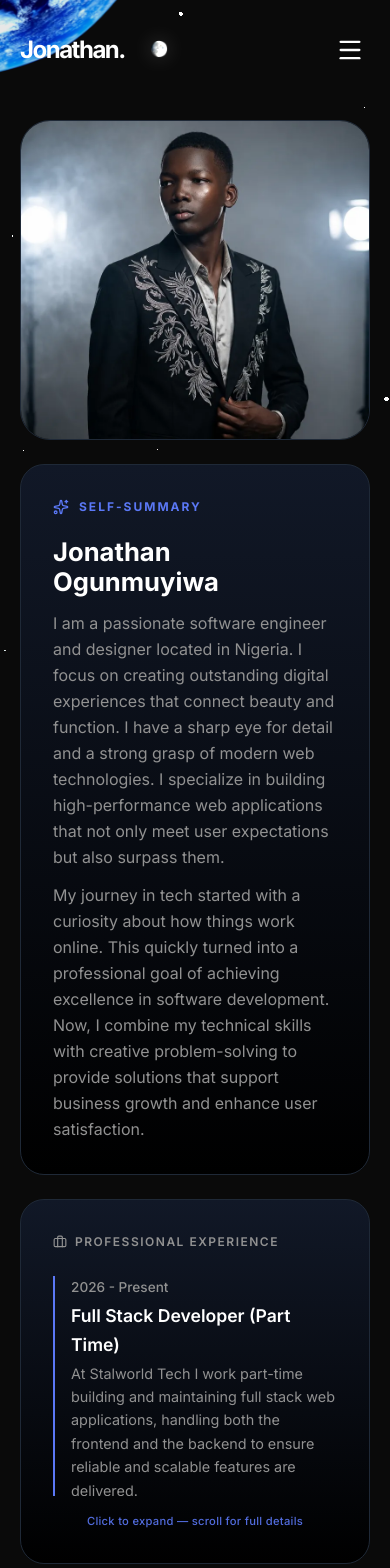
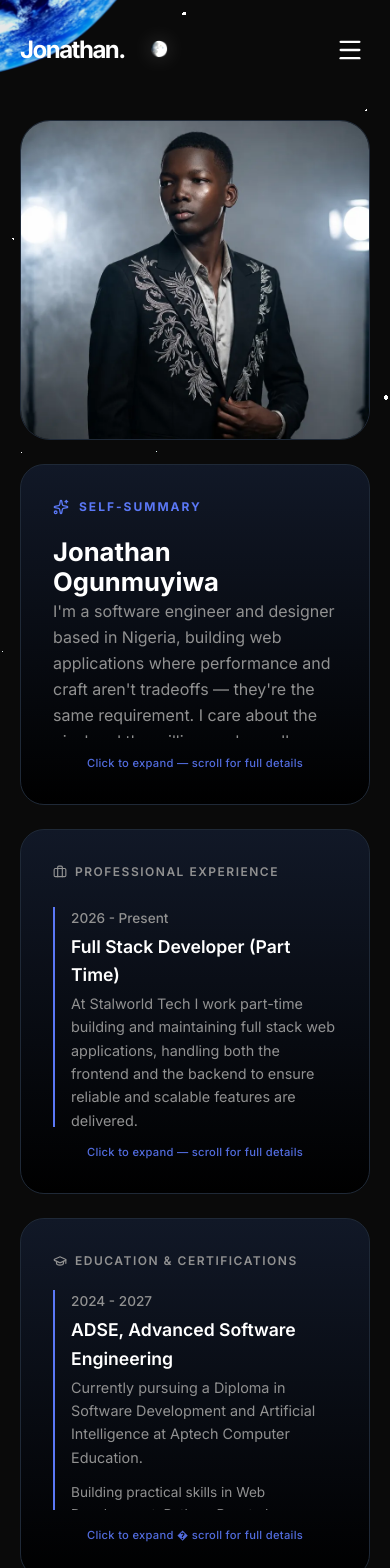
Before and after one commit to ogunmuyiwajonathan/Jonathan-portfolio, a React (Vite) app: page /about in a window 390 px wide. Shown: the top 1568 px of the page. Built offline with nearby package versions, Linux system fonts and the light colour scheme.

Commit message:
Fix profile image crop at md breakpoint and responsive tweaks

```diff
--- a/src/pages/About.tsx
+++ b/src/pages/About.tsx
@@ -35,6 +35,7 @@ export default function About() {
     usePageTitle('About');
     const [educationExpanded, setEducationExpanded] = useState(false);
     const [experienceExpanded, setExperienceExpanded] = useState(false);
+    const [summaryExpanded, setSummaryExpanded] = useState(false);
     const [showAllSkills, setShowAllSkills] = useState(false);
     const [expandedServices, setExpandedServices] = useState<Record<string, boolean>>({});
     const experienceScrollRef = useRef<HTMLDivElement>(null);
@@ -128,8 +129,8 @@ export default function About() {
         <>
             <div className="grid grid-cols-1 gap-6 mb-[60px] lg:grid-cols-4">
                 {/* Profile Image Card */}
-                <SpotlightCard className="lg:col-span-1 !p-0 bg-gradient-to-br from-[#2ea9ff] to-[#0056b3] h-[320px] lg:h-auto overflow-hidden group border border-border-color rounded-[30px]" spotlightColor="rgba(46, 169, 255, 0.2)">
-                    <img src="/images/profile.webp" alt="Jonathan Ogunmuyiwa - Full Stack Developer" width={400} height={500} loading="eager" fetchPriority="high" decoding="async" className="w-full h-full object-cover block transition-all duration-[800ms] group-hover:scale-110" />
+                <SpotlightCard className="lg:col-span-1 !p-0 bg-gradient-to-br from-[#2ea9ff] to-[#0056b3] h-[320px] md:h-[400px] lg:h-auto overflow-hidden group border border-border-color rounded-[30px]" spotlightColor="rgba(46, 169, 255, 0.2)">
+                    <img src="/images/profile.webp" alt="Jonathan Ogunmuyiwa - Full Stack Developer" width={400} height={500} loading="eager" fetchPriority="high" decoding="async" className="w-full h-full object-cover object-center md:object-[center_20%] lg:object-center block transition-all duration-[800ms] group-hover:scale-110" />
                 </SpotlightCard>
 
                 {/* Self Summary Card */}
@@ -144,12 +145,102 @@ export default function About() {
                         direction="top"
                         className="text-[clamp(1.6rem,5vw,2.2rem)] mt-[15px] font-bold leading-[1.2] text-white"
                     />
-                    <p className="text-text-dim text-[1rem] max-w-[550px] mt-[12px] leading-relaxed">
-                        I am a passionate software engineer and designer located in Nigeria. I focus on creating outstanding digital experiences that connect beauty and function. I have a sharp eye for detail and a strong grasp of modern web technologies. I specialize in building high-performance web applications that not only meet user expectations but also surpass them.
-                    </p>
-                    <p className="text-text-dim text-[1rem] max-w-[550px] mt-[12px] leading-relaxed">
-                        My journey in tech started with a curiosity about how things work online. This quickly turned into a professional goal of achieving excellence in software development. Now, I combine my technical skills with creative problem-solving to provide solutions that support business growth and enhance user satisfaction.
-                    </p>
+                    {/* Desktop: always full text */}
+                    <div className="hidden md:block max-w-[550px] mt-[12px]">
+                        <p className="text-text-dim text-[1rem] leading-relaxed">
+                            I'm a software engineer and designer based in Nigeria, building web applications where performance and craft aren't tradeoffs — they're the same requirement. I care about the pixel and the millisecond equally.
+                        </p>
+                        <p className="text-text-dim text-[1rem] mt-[12px] leading-relaxed">
+                            It started as curiosity about how the web actually works under the hood. That curiosity never really left — it just turned into a discipline. I'm still learning, still testing new tools and approaches, still chasing the version of "good" that's one step past what I currently know.
+                        </p>
+                        <p className="text-text-dim text-[1rem] mt-[12px] leading-relaxed">
+                            I bring that same restlessness to client work: solving real business problems with code and design that hold up under scrutiny, not just first impressions.
+                        </p>
+                    </div>
+                    {/* Mobile: truncated with modal expand */}
+                    <div className="md:hidden">
+                        {summaryExpanded && (
+                            <button
+                                type="button"
+                                aria-label="Close self-summary"
+                                className="fixed inset-0 z-[90] bg-black/65 backdrop-blur-[2px] cursor-default"
+                                onClick={() => setSummaryExpanded(false)}
+                            />
+                        )}
+                        <div
+                            role={summaryExpanded ? undefined : 'button'}
+                            tabIndex={summaryExpanded ? -1 : 0}
+                            aria-expanded={summaryExpanded}
+                            aria-label={summaryExpanded ? undefined : 'Expand self-summary'}
+                            onClick={(e) => {
+                                e.stopPropagation();
+                                if (!summaryExpanded) setSummaryExpanded(true);
+                            }}
+                            onKeyDown={(e) => {
+                                if (!summaryExpanded && (e.key === 'Enter' || e.key === ' ')) {
+                                    e.preventDefault();
+                                    setSummaryExpanded(true);
+                                }
+                            }}
+                            className={`rounded-[30px] outline-none transition-shadow ${
+                                summaryExpanded ? 'cursor-default' : 'cursor-pointer focus-visible:ring-2 focus-visible:ring-accent-blue/50'
+                            }`}
+                        >
+                            <div
+                                className={`transition-all duration-300 ease-out ${
+                                    summaryExpanded
+                                        ? '!fixed !left-1/2 !top-1/2 !-translate-x-1/2 !-translate-y-1/2 z-[100] w-[min(92vw,560px)] max-h-[min(88vh,680px)] overflow-hidden shadow-2xl ring-1 ring-accent-blue/25 bg-[#161616] p-[32px_16px] sm:p-[32px] rounded-[30px]'
+                                        : 'max-h-[140px] overflow-hidden'
+                                }`}
+                            >
+                                {summaryExpanded && (
+                                    <div className="flex items-center justify-between gap-3 mb-[20px] shrink-0">
+                                        <div className="text-[0.75rem] font-semibold text-text-dim tracking-[1.5px] flex items-center gap-[8px]">
+                                            <Sparkles size={14} /> SELF-SUMMARY
+                                        </div>
+                                        <button
+                                            type="button"
+                                            aria-label="Close"
+                                            className="shrink-0 rounded-lg p-1.5 text-text-dim hover:bg-white/10 hover:text-white transition-colors"
+                                            onClick={(e) => {
+                                                e.stopPropagation();
+                                                setSummaryExpanded(false);
+                                            }}
+                                        >
+                                            <X size={18} />
+                                        </button>
+                                    </div>
+                                )}
+                                {summaryExpanded && (
+                                    <div className="font-bold text-[1.5rem] text-white mb-[16px]">
+                                        Jonathan Ogunmuyiwa
+                                    </div>
+                                )}
+                                <div
+                                    className={`space-y-[12px] min-h-0 ${
+                                        summaryExpanded
+                                            ? 'min-h-0 flex-1 overflow-y-auto overflow-x-hidden pr-1 -mr-1 [scrollbar-gutter:stable]'
+                                            : ''
+                                    }`}
+                                >
+                                    <p className="text-text-dim text-[1rem] leading-relaxed">
+                                        I'm a software engineer and designer based in Nigeria, building web applications where performance and craft aren't tradeoffs — they're the same requirement. I care about the pixel and the millisecond equally.
+                                    </p>
+                                    <p className="text-text-dim text-[1rem] leading-relaxed">
+                                        It started as curiosity about how the web actually works under the hood. That curiosity never really left — it just turned into a discipline. I'm still learning, still testing new tools and approaches, still chasing the version of "good" that's one step past what I currently know.
+                                    </p>
+                                    <p className="text-text-dim text-[1rem] leading-relaxed">
+                                        I bring that same restlessness to client work: solving real business problems with code and design that hold up under scrutiny, not just first impressions.
+                                    </p>
+                                </div>
+                            </div>
+                            {!summaryExpanded && (
+                                <p className="text-[0.7rem] text-accent-blue/90 mt-4 text-center font-medium tracking-wide shrink-0">
+                                    Click to expand — scroll for full details
+                                </p>
+                            )}
+                        </div>
+                    </div>
                 </SpotlightCard>
 
                 {/* Experience Card - click to bring forward and scroll full content */}
@@ -456,7 +547,7 @@ export default function About() {
                             </svg>
                         </a>
                         <a href="https://www.linkedin.com/in/jonathan-ogunmuyiwa" target="_blank" rel="noopener noreferrer" className="w-[50px] h-[50px] border border-border-color rounded-full flex items-center justify-center bg-[rgba(255,255,255,0.03)] transition-all duration-300 text-text-dim hover:bg-white hover:text-black hover:border-white hover:scale-110">
-                            <Linkedin size={20} />
+                            <Linkedin size={20}/>
                         </a>
                         <a href="https://github.com/ogunmuyiwajonathan" target="_blank" rel="noopener noreferrer" className="w-[50px] h-[50px] border border-border-color rounded-full flex items-center justify-center bg-[rgba(255,255,255,0.03)] transition-all duration-300 text-text-dim hover:bg-white hover:text-black hover:border-white hover:scale-110">
                             <Github size={20} />
--- a/src/pages/Home.tsx
+++ b/src/pages/Home.tsx
@@ -209,10 +209,6 @@ export default function Home() {
                         </div>
                     </SpotlightCard>
 
-                    {/* â”€â”€ ROW 3 â”€â”€â”€â”€â”€â”€â”€â”€â”€â”€â”€â”€â”€â”€â”€â”€â”€â”€â”€â”€â”€â”€â”€â”€â”€â”€â”€â”€â”€â”€â”€â”€â”€â”€â”€â”€â”€â”€â”€â”€â”€â”€â”€â”€â”€â”€â”€â”€â”€â”€â”€â”€â”€
-               [ Tech Stack (col-span-2) ] [ Socials ] [ Stats ]
-          â”€â”€â”€â”€â”€â”€â”€â”€â”€â”€â”€â”€â”€â”€â”€â”€â”€â”€â”€â”€â”€â”€â”€â”€â”€â”€â”€â”€â”€â”€â”€â”€â”€â”€â”€â”€â”€â”€â”€â”€â”€â”€â”€â”€â”€â”€â”€â”€â”€â”€â”€â”€â”€â”€â”€â”€â”€â”€â”€â”€â”€â”€â”€ */}
-
                     {/* Tech Stack */}
                     <ScrollReveal direction="left" className="lg:col-span-2">
                     <SpotlightCard className="card p-8 hover:bg-secondary transition-all duration-500 group h-full">
--- a/src/pages/Works.tsx
+++ b/src/pages/Works.tsx
@@ -79,7 +79,7 @@ const projects: Project[] = [
         year: "2026"
     },
     {
-        title: "Tasty Crust",
+        title: "Tasty Crust (DEMO)",
         category: "Tailwind CSS / UI / UX",
         description: "An appetizing and responsive restaurant web application with fluid visual styling.",
         fullDescription: "Tasty Crust is a fully responsive web application for a bakery and restaurant, designed with a strong focus on UI/UX quality. I used Tailwind CSS to build a pixel-perfect, appetizing interface that draws the user in. The project included menus, booking sections, and a cart experience, all styled for maximum visual appeal and ease of use.",
@@ -91,8 +91,8 @@ const projects: Project[] = [
         year: "2025"
     },
     {
-        title: "Stalworld Tech",
-        category: "React.js / Web Design",
+        title: "Stalworld Tech (DEMO)",
+        category: "React.js ",
         description: "A professional landing page and marketing site designed for Stalworld Tech.",
         fullDescription: "Stalworld Tech is a professional landing page and marketing site I designed and built from the ground up. The goal was to create a clean, modern experience that communicates the company's brand credibility and highlights their services. I focused on optimized conversion flows, responsive design, and smooth visual transitions using React.js.",
         highlights: ["Built with React.js for a dynamic experience", "Custom responsive UI with smooth transitions", "Optimized for conversions and visual branding", "Deployed live on Vercel"],
```
